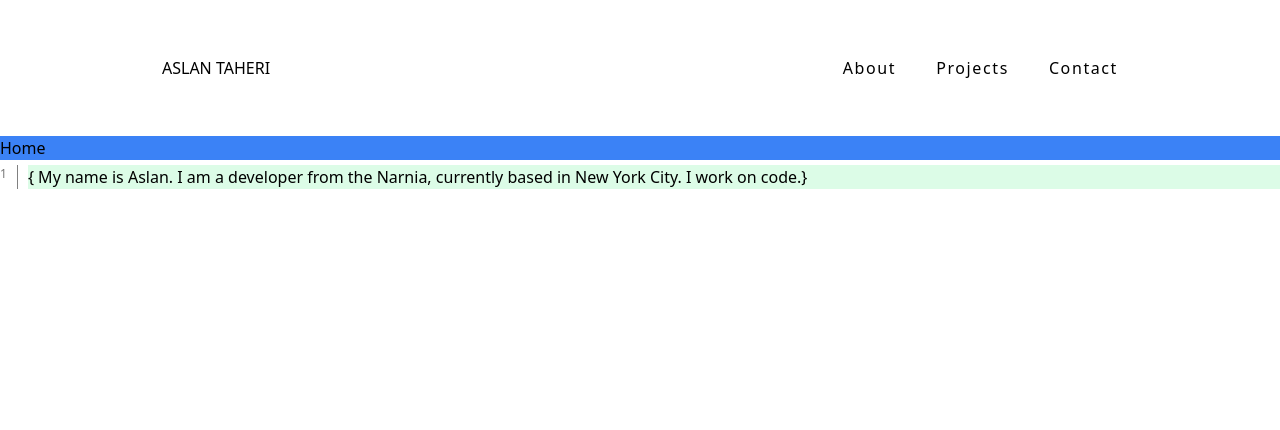
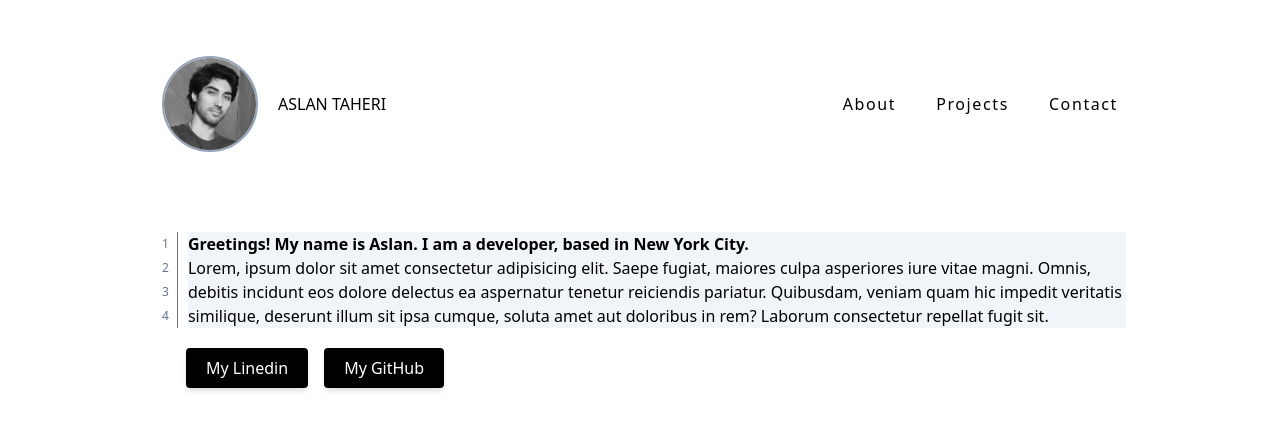
Before and after one commit to AslanTaheri/Portfolio, a React (Vite) app: page / in a window 1280 px wide. Shown: the top 430 px of the page. Built offline with nearby package versions, Linux system fonts and the light colour scheme.

Commit message:
Line numbering functionality works correctly and follows the precise line height set by Tailwind.

```diff
--- /dev/null
+++ b/src/components/Button.tsx
@@ -0,0 +1,11 @@
+const Button = ({ label, link }) => {
+  return (
+    <button
+      href=""
+      className="px-5 py-2 text-sm text-white bg-black rounded shadow-md trasnition duration-300 active:bg-slate-600 md:text-base hover:bg-slate-300 hover:text-black">
+      {label}
+    </button>
+  );
+};
+
+export default Button;
--- a/src/components/CodeBase.tsx
+++ b/src/components/CodeBase.tsx
@@ -1,46 +1,35 @@
 import { useState, useEffect, useRef } from "react";
-import styles from "./CodeBlock.module.css";
-
-function debounce(fn, ms) {
-  let timer;
-  return (_) => {
-    clearTimeout(timer);
-    timer = setTimeout((_) => {
-      timer = null;
-      fn.apply(this, arguments);
-    }, ms);
-  };
-}
 
 const CodeBase = (props) => {
   const codeContainerRef = useRef(null);
   const [lineCount, setLineCount] = useState(0);
 
   useEffect(() => {
-    const debouncedHandleResize = debounce(() => {
-      const lineHeight = 20; // Value based on CSS
+    const handleResize = () => {
+      const lineHeight = 24; // Value based on CSS
       const containerHeight = codeContainerRef.current.clientHeight;
       console.log(containerHeight);
       const calculatedLineCount = Math.floor(containerHeight / lineHeight);
       setLineCount(calculatedLineCount);
-    }, 250);
-    debouncedHandleResize();
-    window.addEventListener("resize", debouncedHandleResize);
+    };
+
+    handleResize();
+    window.addEventListener("resize", handleResize);
     return () => {
-      window.removeEventListener("resize", debouncedHandleResize);
+      window.removeEventListener("resize", handleResize);
     };
   }, []);
 
   return (
-    <div className={styles["text-container"]}>
-      <div className={styles["line-numbers"]}>
+    <div className="flex items-start">
+      <div className="flex flex-col items-end px-2">
         {Array.from({ length: lineCount }, (_, index) => (
-          <div key={index + 1} className={`${styles["line-number"]}`}>
+          <div key={index + 1} className="my-1 text-xs text-slate-500">
             {index + 1}
           </div>
         ))}
       </div>
-      <div className={styles["text-content"]} ref={codeContainerRef}>
+      <div className="pl-2.5 border-slate-500 border-l" ref={codeContainerRef}>
         {props.children}
       </div>
     </div>
--- a/src/components/CodeBlock.tsx
+++ b/src/components/CodeBlock.tsx
@@ -1,54 +1,49 @@
 import { useState, useEffect, useRef } from "react";
-import styles from "./CodeBlock.module.css";
 
-const CodeBlock = ({ code }) => {
-  //   const lines = code.split("\n");
-  //   console.log(lines);
+function debounce(fn, ms) {
+  let timer;
+  return (_) => {
+    clearTimeout(timer);
+    timer = setTimeout((_) => {
+      timer = null;
+      fn.apply(this, arguments);
+    }, ms);
+  };
+}
+
+const CodeBase = (props) => {
   const codeContainerRef = useRef(null);
   const [lineCount, setLineCount] = useState(0);
 
   useEffect(() => {
-    const calculateLineCount = () => {
-      const lineHeight = 20; // Adjust this value based on your CSS
+    const debouncedHandleResize = debounce(() => {
+      const lineHeight = 24; // Value based on CSS
       const containerHeight = codeContainerRef.current.clientHeight;
       console.log(containerHeight);
       const calculatedLineCount = Math.floor(containerHeight / lineHeight);
       setLineCount(calculatedLineCount);
-    };
-
-    calculateLineCount();
-    const handleResize = () => {
-      calculateLineCount();
-    };
-
-    window.addEventListener("resize", handleResize);
+    }, 250);
+    debouncedHandleResize();
+    window.addEventListener("resize", debouncedHandleResize);
     return () => {
-      window.removeEventListener("resize", handleResize);
+      window.removeEventListener("resize", debouncedHandleResize);
     };
   }, []);
 
   return (
-    <div className={styles["code-container"]} ref={codeContainerRef}>
-      <div className={styles["line-numbers"]}>
+    <div className="flex items-start">
+      <div className="flex flex-col items-end px-2">
         {Array.from({ length: lineCount }, (_, index) => (
-          <div key={index + 1} className={styles["line-number"]}>
+          <div key={index + 1} className="my-1 text-xs text-slate-500">
             {index + 1}
           </div>
         ))}
       </div>
-      {/* <pre className={styles["code"]}>
-        {lines.map((line, index) => (
-          <div key={index} className={styles["code-line"]}>
-            {line}
-          </div>
-        ))}
-      </pre> */}
-      <pre className={styles["code"]}>
-        <div className={styles["code-line"]}>{code}</div>
-        <hr />
-      </pre>
+      <div className="pl-2.5 border-slate-500 border-l" ref={codeContainerRef}>
+        {props.children}
+      </div>
     </div>
   );
 };
 
-export default CodeBlock;
+export default CodeBase;
--- a/src/components/Intro.tsx
+++ b/src/components/Intro.tsx
@@ -1,17 +1,32 @@
+import Button from "./Button";
 import CodeBase from "./CodeBase";
 
 const Intro = () => {
-  const text = `{ My name is Aslan.
-  I am a developer from the Narnia, currently based in New York City.
-I work on code.}`;
-
   return (
-    <CodeBase>
-      <div className="bg-green-100 text-base/6 ">
-        {/* <CodeBase code={text} /> */}
-        {text}
+    <div className="container flex flex-col mx-auto p-6 lg:mb-0">
+      <div className="flex flex-col space-y-5">
+        <CodeBase>
+          <div className="bg-slate-100 leading-6">
+            <h2 className="font-bold">
+              Greetings! My name is Aslan. I am a developer, based in New York
+              City.
+            </h2>
+            <p className="whitespace-pre-wrap">
+              Lorem, ipsum dolor sit amet consectetur adipisicing elit. Saepe
+              fugiat, maiores culpa asperiores iure vitae magni. Omnis, debitis
+              incidunt eos dolore delectus ea aspernatur tenetur reiciendis
+              pariatur. Quibusdam, veniam quam hic impedit veritatis similique,
+              deserunt illum sit ipsa cumque, soluta amet aut doloribus in rem?
+              Laborum consectetur repellat fugit sit.
+            </p>
+          </div>
+        </CodeBase>
+        <div className="flex items-center ml-8 w-full space-x-4 lg:justify-start">
+          <Button label={"My Linedin"} link={""} />
+          <Button label={"My GitHub"} link={""} />
+        </div>
       </div>
-    </CodeBase>
+    </div>
   );
 };
 
--- a/src/components/NavBar.tsx
+++ b/src/components/NavBar.tsx
@@ -1,15 +1,22 @@
+import profileImage from "../assets/images/01.jpg";
+
 const NavBar = () => {
   return (
     // main navbar container
-    <nav className="container relative mx-auto p-8">
+    <nav className="container relative mx-auto p-8 ">
       {/* flex container for the nav items */}
-      <div className="flex items-center justify-between space-x-20 my-6">
+      <div className="flex flex-col items-center justify-between my-6 md:flex-row">
         {/* my logo or name comes here */}
-        <div className="z-30">
+        <div className="flex items-center space-x-5">
+          <img
+            src={profileImage}
+            alt="profile image"
+            className="rounded-full w-16 border-2 border-slate-400 md:w-24"
+          />
           <h1>ASLAN TAHERI</h1>
         </div>
         {/* menu comes here */}
-        <div className="hidden items-center space-x-10 md:flex">
+        <div className="items-center space-x-10 mt-10 md:mt-0">
           <a href="" className="tracking-widest hover:text-slate-400">
             About
           </a>
--- a/src/routes/Home.tsx
+++ b/src/routes/Home.tsx
@@ -1,9 +1,8 @@
-import Intro from "../components/intro";
+import Intro from "../components/Intro";
 
 const Home = () => {
   return (
     <>
-      <div className="bg-blue-500">Home</div>
       <Intro />
     </>
   );
```
Also changed, not shown: src/assets/images/01.jpg (added).
